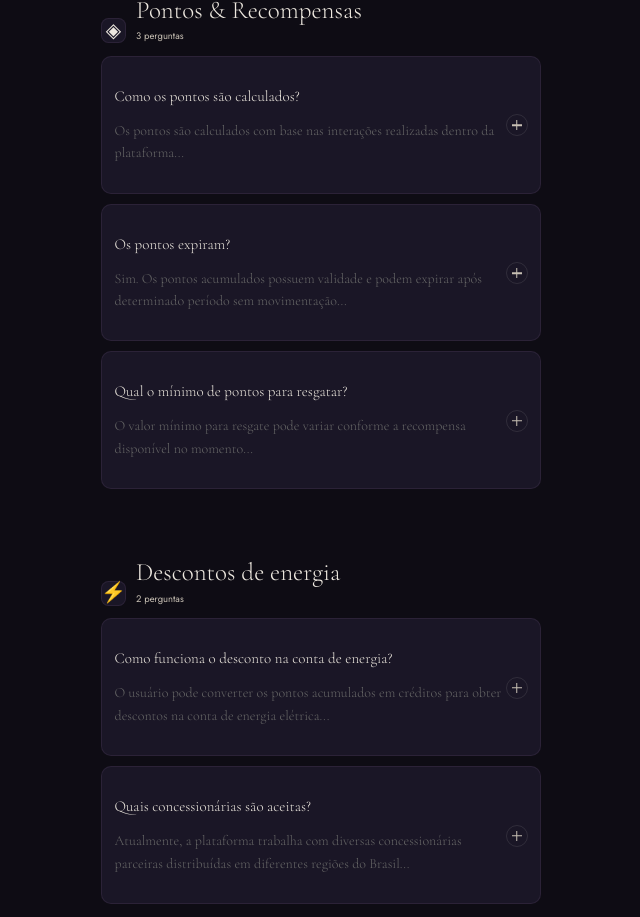
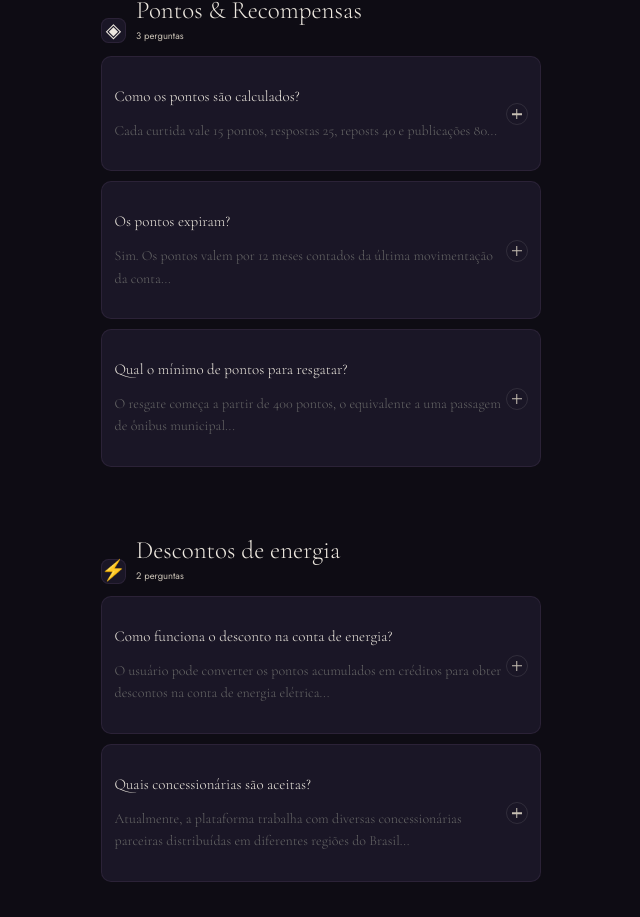
Before and after one commit to challenge-2026-MoovUp/challenge-2026-FrontEnd-2sem, a React (Vite) app: page /faq in a window 1280 px wide. Shown: the part 940-1857 px from the top of the page, without its empty margins (419-1059 px from the left). Built offline with nearby package versions, Linux system fonts and the light colour scheme.

Commit message:
refactor: usa data/points nas respostas do FAQ

```diff
--- a/src/pages/Faq/Faq.tsx
+++ b/src/pages/Faq/Faq.tsx
@@ -3,6 +3,7 @@ import { Link } from 'react-router-dom';
 import Accordion from '../../components/common/Accordion';
 import type { AccordionItemData } from '../../components/common/Accordion';
 import FaqSidebar from '../../components/common/FaqSidebar';
+import { maxChallengeBonus, metroOption, minRedeemPoints, pointsPerAction, pointsValidityMonths, weeklyPassOption } from '../../data/points';
 
 interface FaqCategory {
   id: string;
@@ -73,12 +74,14 @@ const categories: FaqCategory[] = [
         id: 'calculo-pontos',
         title: 'Como os pontos são calculados?',
         preview:
-          'Os pontos são calculados com base nas interações realizadas dentro da plataforma...',
+          `Cada curtida vale ${pointsPerAction.curtida} pontos, respostas ${pointsPerAction.resposta}, reposts ${pointsPerAction.repost} e publicações ${pointsPerAction.publicacao}...`,
         content: (
           <>
-            Os pontos são calculados com base nas interações realizadas dentro da plataforma.
-            Curtidas, compartilhamentos, comentários, participação em campanhas e desafios
-            especiais possuem valores específicos em pontuação. Algumas ações promocionais podem
+            Os pontos são calculados com base nas interações realizadas dentro da plataforma:
+            cada curtida vale {pointsPerAction.curtida} pontos, respostas {pointsPerAction.resposta},
+            reposts {pointsPerAction.repost} e publicações originais {pointsPerAction.publicacao}.
+            Desafios semanais rendem até {maxChallengeBonus} pontos de bônus.
+            Algumas ações promocionais podem
             oferecer multiplicadores temporários, aumentando a quantidade de pontos recebidos. O
             usuário pode acompanhar todas as movimentações diretamente pelo painel da conta.
           </>
@@ -88,10 +91,10 @@ const categories: FaqCategory[] = [
         id: 'pontos-expiram',
         title: 'Os pontos expiram?',
         preview:
-          'Sim. Os pontos acumulados possuem validade e podem expirar após determinado período sem movimentação...',
+          `Sim. Os pontos valem por ${pointsValidityMonths} meses contados da última movimentação da conta...`,
         content: (
           <>
-            Sim. Os pontos acumulados possuem validade e podem expirar após determinado período
+            Sim. Os pontos acumulados valem por {pointsValidityMonths} meses e podem expirar após esse período
             sem movimentação na conta. Para evitar a perda dos pontos, basta continuar utilizando
             a plataforma regularmente, realizando interações ou efetuando resgates dentro do prazo
             informado. O sistema também poderá enviar notificações avisando sobre pontos próximos
@@ -103,13 +106,14 @@ const categories: FaqCategory[] = [
         id: 'minimo-resgate',
         title: 'Qual o mínimo de pontos para resgatar?',
         preview:
-          'O valor mínimo para resgate pode variar conforme a recompensa disponível no momento...',
+          `O resgate começa a partir de ${minRedeemPoints} pontos, o equivalente a uma passagem de ônibus municipal...`,
         content: (
           <>
-            O valor mínimo para resgate pode variar conforme a recompensa disponível no momento.
-            Em geral, os usuários conseguem iniciar seus resgates a partir de uma quantidade básica
-            de pontos acumulados na plataforma. Quanto maior a pontuação acumulada, maiores poderão
-            ser os benefícios, descontos e vantagens oferecidos dentro das campanhas parceiras.
+            O resgate começa a partir de {minRedeemPoints} pontos, o equivalente a uma passagem de
+            ônibus municipal. Cada recompensa tem seu próprio preço em pontos — uma passagem de
+            metrô ou de trem sai por {metroOption.points} pontos e o passe semanal ilimitado por{' '}
+            {weeklyPassOption.points.toLocaleString('pt-BR')}. A tabela
+            completa de modais e valores está na página Sobre, na aba "Tipos de passagem".
           </>
         ),
       },
```
